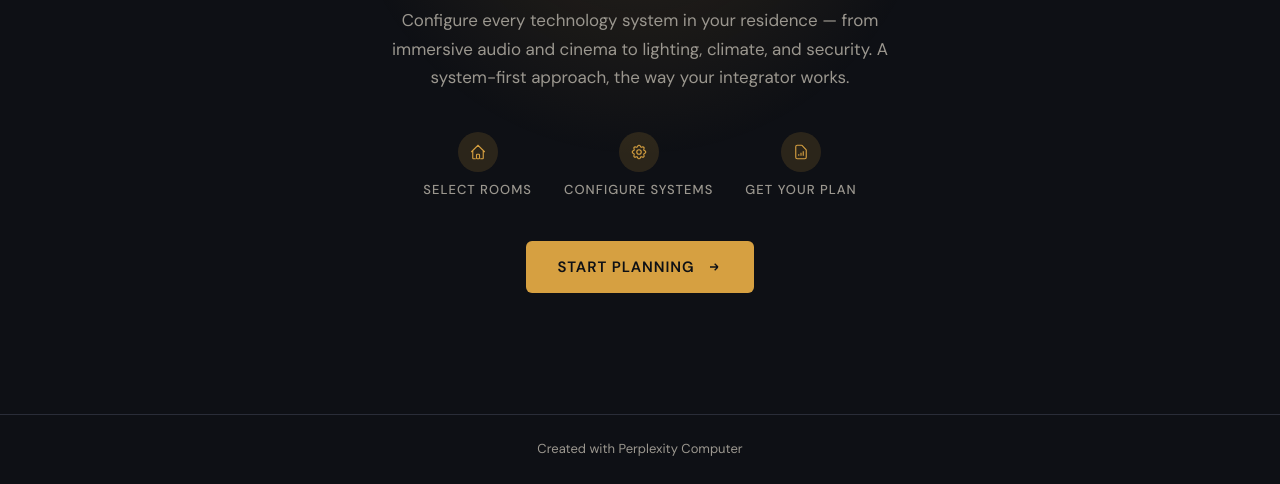
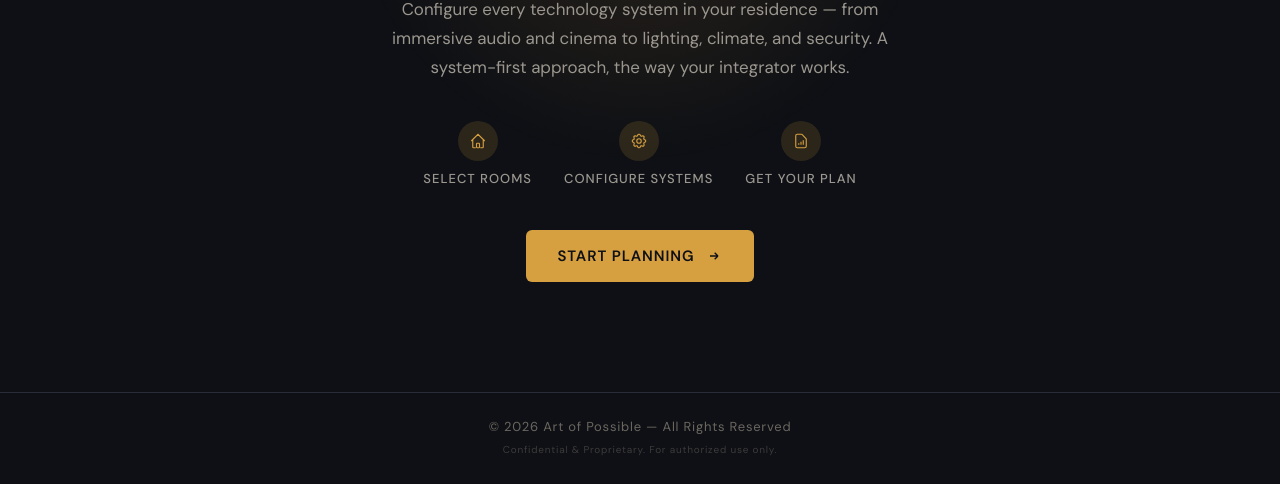
Before and after one commit to bdigitalpartners-prog/aop-visualizer, a plain HTML site: page index.html in a window 1280 px wide. Shown: the part 316-800 px from the top of the page. Drawn offline with nearby package versions, Linux system fonts and the light colour scheme.

Commit message:
fix: Replace Perplexity attribution with AOP copyright and confidential notice

```diff
--- a/index.html
+++ b/index.html
@@ -1,20 +1,7 @@
 <!DOCTYPE html>
 <html lang="en" data-theme="dark">
 <head>
-<!--
-   ______                            __
-  / ____/___  ____ ___  ____  __  __/ /____  _____
- / /   / __ \/ __ `__ \/ __ \/ / / / __/ _ \/ ___/
-/ /___/ /_/ / / / / / / /_/ / /_/ / /_/  __/ /
-\____/\____/_/ /_/ /_/ .___/\__,_/\__/\___/_/
-                    /_/
-        Created with Perplexity Computer
-        https://www.perplexity.ai/computer
--->
-<meta name="generator" content="Perplexity Computer">
-<meta name="author" content="Perplexity Computer">
-<meta property="og:see_also" content="https://www.perplexity.ai/computer">
-<link rel="author" href="https://www.perplexity.ai/computer">
+<meta name="author" content="Art of Possible">
 
 <meta charset="UTF-8">
 <meta name="viewport" content="width=device-width, initial-scale=1.0">
@@ -1142,16 +1129,7 @@ body {
   border-top: 1px solid var(--border);
   font-size: var(--text-xs);
   color: var(--text-muted);
-}
-
-.app-footer a {
-  color: var(--text-secondary);
-  text-decoration: none;
-  transition: color var(--transition-fast);
-}
-
-.app-footer a:hover {
-  color: var(--gold);
+  letter-spacing: 0.06em;
 }
 
 /* ======================== */
@@ -1383,7 +1361,9 @@ body {
 
   <!-- Footer -->
   <footer class="app-footer">
-    <a href="https://www.perplexity.ai/computer" target="_blank" rel="noopener noreferrer">Created with Perplexity Computer</a>
+    <span>&copy; <script>document.write(new Date().getFullYear())</script> Art of Possible &mdash; All Rights Reserved</span>
+    <br>
+    <span style="font-size: 10px; opacity: 0.5; margin-top: 4px; display: inline-block;">Confidential &amp; Proprietary. For authorized use only.</span>
   </footer>
 </div>
 
```
